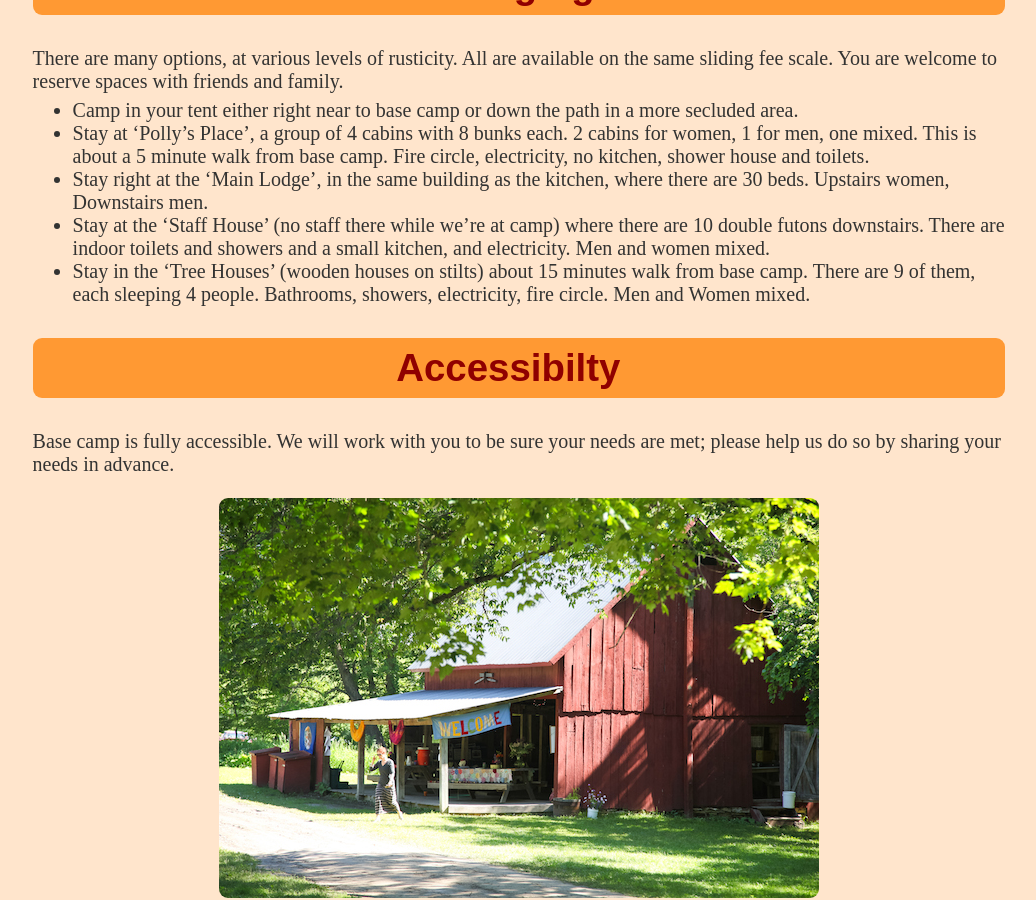
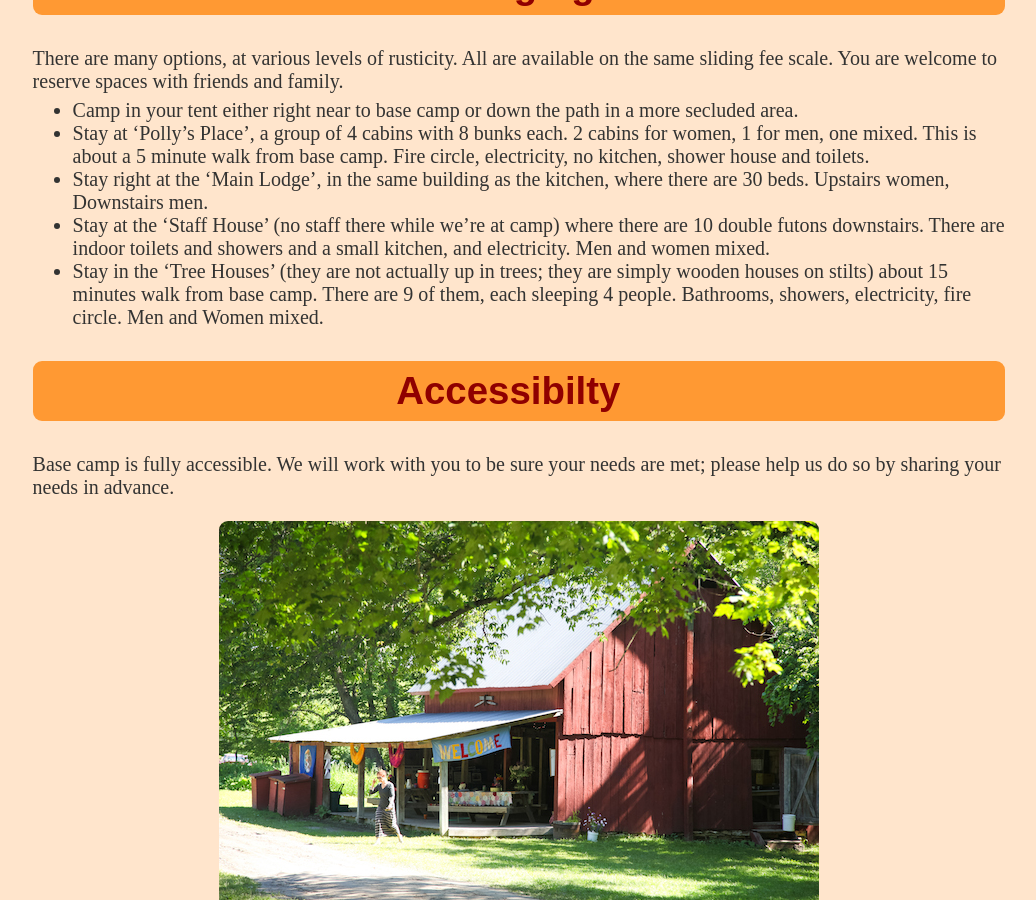
Before and after one commit to neilmb/villagefire, a Jekyll site: the page built from index.md, in a window 1280 px wide and 900 px high, scrolled down 5425 px. Shown: the whole window, without its empty margins (121-1157 px from the left). Built offline with Jekyll 4.4.1, drawn with Linux system fonts in a browser that asks for light colours; some web fonts are replaced.

Commit message:
change tree house description

```diff
--- a/index.md
+++ b/index.md
@@ -177,9 +177,10 @@ family.
 * Stay at the ‘Staff House’ (no staff there while we're at camp) where there
   are 10 double futons downstairs. There are indoor toilets and showers and a
   small kitchen, and electricity.  Men and women mixed.
-* Stay in the ‘Tree Houses’ (wooden houses on stilts) about 15 minutes walk
-  from base camp. There are 9 of them, each sleeping 4 people.  Bathrooms,
-  showers, electricity, fire circle.  Men and Women mixed.
+* Stay in the ‘Tree Houses’ (they are not actually up in trees; they are
+  simply wooden houses on stilts) about 15 minutes walk from base camp. There
+  are 9 of them, each sleeping 4 people.  Bathrooms, showers, electricity,
+  fire circle.  Men and Women mixed.
 
 ## Accessibilty
 
```
